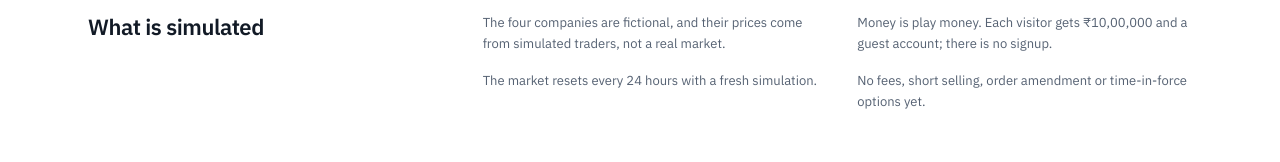
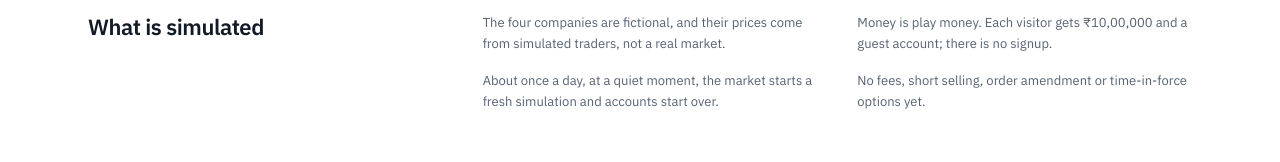
Before and after one commit to UditSinghChauhan/MarketLab, a React (Vite) app in the folder apps/web/: page / in a window 1280 px wide. Shown: the part 2897-3059 px from the top of the page. Built offline with nearby package versions, Linux system fonts and the light colour scheme; no server answers.

Commit message:
docs: describe when a market session really ends

```diff
--- a/apps/web/src/landing/Landing.tsx
+++ b/apps/web/src/landing/Landing.tsx
@@ -195,7 +195,10 @@ export function Landing() {
                 Money is play money. Each visitor gets ₹10,00,000 and a guest account; there is no
                 signup.
               </li>
-              <li>The market resets every 24 hours with a fresh simulation.</li>
+              <li>
+                About once a day, at a quiet moment, the market starts a fresh simulation and
+                accounts start over.
+              </li>
               <li>No fees, short selling, order amendment or time-in-force options yet.</li>
             </ul>
           </div>
```
Also changed, not shown: 3 other files (tests, documents, lock files or other folders).
